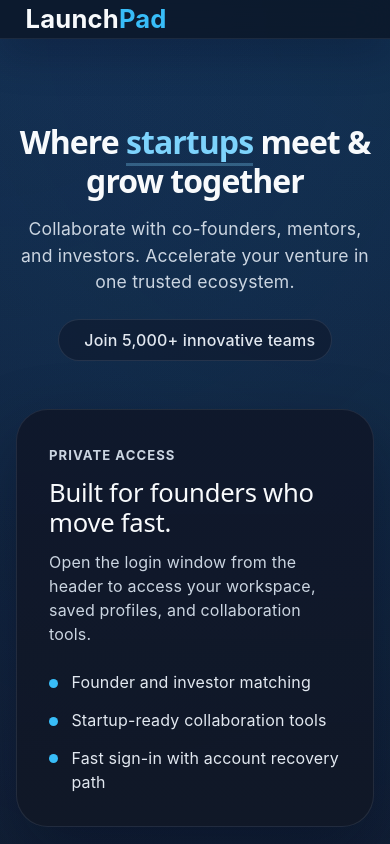
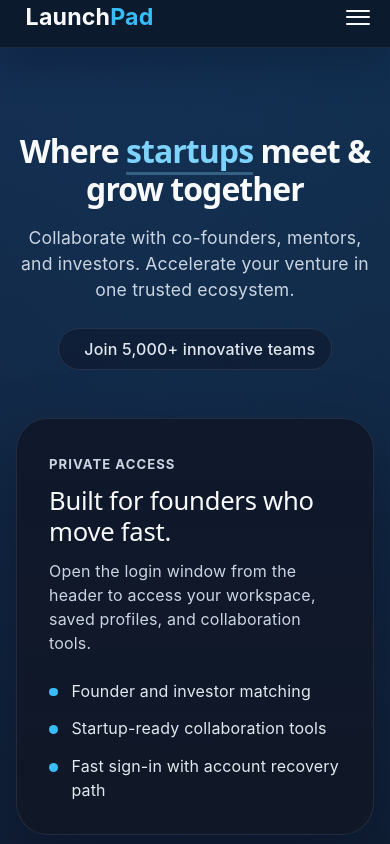
Before and after one commit to isururathnayakaofficial/LAUNCHPAD-FE, a React (Vite) app in the folder launchpad-app/: page / in a window 390 px wide. Shown: the top 844 px of the page. Built offline with nearby package versions, Linux system fonts and the light colour scheme.

Commit message:
feat:responsive added

```diff
--- a/launchpad-app/src/App.css
+++ b/launchpad-app/src/App.css
@@ -248,9 +248,23 @@ button {
 
 .mobile-menu-icon {
   display: none;
-  font-size: 1.6rem;
-  color: #1e293b;
   cursor: pointer;
+}
+
+.menu-icon-lines {
+  display: inline-flex;
+  flex-direction: column;
+  justify-content: center;
+  gap: 0.3rem;
+}
+
+.menu-bar {
+  display: block;
+  width: 1.45rem;
+  height: 2px;
+  border-radius: 999px;
+  background: #f8fafc;
+  transition: transform 0.2s ease, opacity 0.2s ease;
 }
 
 /* ---------- HERO + AUTH ---------- */
@@ -707,26 +721,78 @@ button {
 }
 
 @media (max-width: 720px) {
+  .header-container {
+    display: grid;
+    grid-template-columns: 1fr auto;
+    grid-template-areas:
+      'logo menu'
+      'nav nav';
+    align-items: center;
+    row-gap: 0.75rem;
+    padding: 0.9rem 1rem;
+  }
+
+  .logo-area {
+    grid-area: logo;
+    font-size: 1.45rem;
+  }
+
+  .logo-icon {
+    font-size: 1.6rem;
+  }
+
   .mobile-menu-icon {
-    display: block;
+    grid-area: menu;
+    display: inline-flex;
+    align-items: center;
+    justify-content: center;
+    width: 2rem;
+    height: 1.7rem;
+    justify-self: end;
+    padding: 0;
+    border-radius: 0;
+    background: transparent;
+    color: #f8fafc;
+    border: none;
+    box-shadow: none;
   }
+
   .header-actions {
     display: none;
   }
+
   .nav-links {
+    grid-area: nav;
     display: none;
     flex-direction: column;
     width: 100%;
-    background: white;
-    padding: 1rem;
-    gap: 1rem;
+    background: rgba(15, 23, 42, 0.98);
+    padding: 0.75rem;
+    gap: 0.5rem;
     border-radius: 1rem;
-    margin-top: 0.5rem;
-    box-shadow: 0 8px 20px rgba(0,0,0,0.05);
+    margin-top: 0;
+    box-shadow: 0 18px 36px rgba(2, 6, 23, 0.3);
+    border: 1px solid rgba(148, 163, 184, 0.16);
   }
+
   .nav-links.nav-open {
     display: flex;
   }
+
+  .nav-link {
+    width: 100%;
+    text-align: left;
+    padding: 0.9rem 1rem;
+    border-radius: 0.85rem;
+    color: #e2e8f0;
+    background: rgba(255, 255, 255, 0.04);
+  }
+
+  .nav-link:hover {
+    background: rgba(56, 189, 248, 0.12);
+    color: #7dd3fc;
+  }
+
   .header-container {
     flex-wrap: wrap;
   }
--- a/launchpad-app/src/App.tsx
+++ b/launchpad-app/src/App.tsx
@@ -203,9 +203,19 @@ const App: React.FC = () => {
               Login
             </button>
           </div>
-          <div className="mobile-menu-icon" onClick={() => setMobileMenuOpen(!mobileMenuOpen)}>
-            <i className="fas fa-bars"></i>
-          </div>
+          <button
+            type="button"
+            className="mobile-menu-icon"
+            onClick={() => setMobileMenuOpen(!mobileMenuOpen)}
+            aria-label="Toggle navigation menu"
+            aria-expanded={mobileMenuOpen}
+          >
+            <span className="menu-icon-lines" aria-hidden="true">
+              <span className="menu-bar"></span>
+              <span className="menu-bar"></span>
+              <span className="menu-bar"></span>
+            </span>
+          </button>
         </div>
       </header>
 
```
